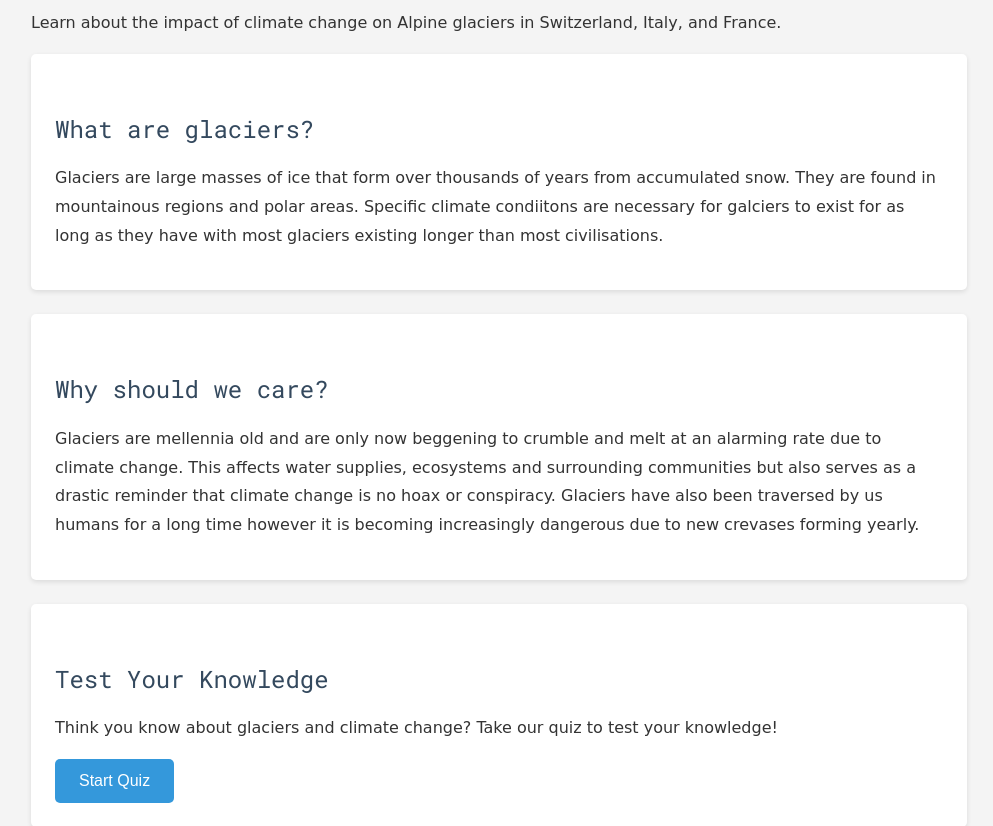
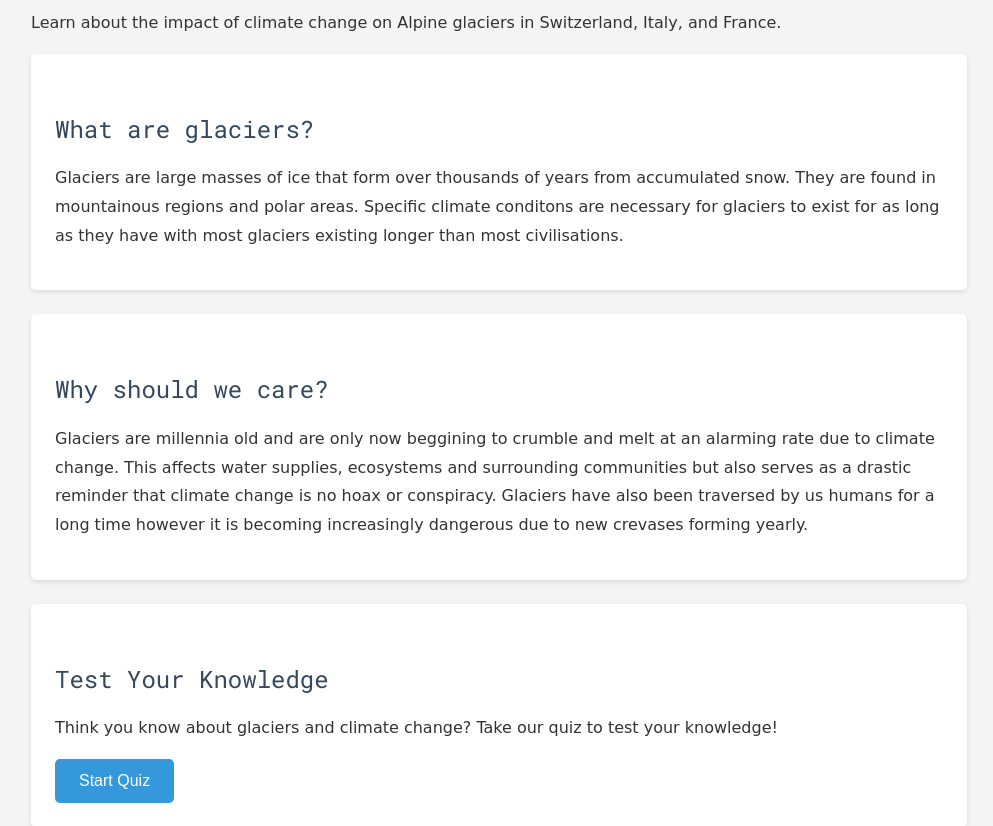
Before and after one commit to Gab1999/Alpinewatchwebsite, a Flask app: page / in a window 1280 px wide. Shown: the part 148-974 px from the top of the page, without its empty margins (141-1134 px from the left). Run offline with Flask 3, Linux system fonts and the light colour scheme; some web fonts are replaced.

Commit message:
Update home-page.html

```diff
--- a/templates/home-page.html
+++ b/templates/home-page.html
@@ -42,12 +42,12 @@
 
             <div class="card">
                 <h2>What are glaciers?</h2>
-                <p>Glaciers are large masses of ice that form over thousands of years from accumulated snow. They are found in mountainous regions and polar areas. Specific climate condiitons are necessary for galciers to exist for as long as they have with most glaciers existing longer than most civilisations.</p>
+                <p>Glaciers are large masses of ice that form over thousands of years from accumulated snow. They are found in mountainous regions and polar areas. Specific climate conditons are necessary for glaciers to exist for as long as they have with most glaciers existing longer than most civilisations.</p>
             </div>
 
             <div class="card">
                 <h2>Why should we care?</h2>
-                <p>Glaciers are mellennia old and are only now beggening to crumble and melt at an alarming rate due to climate change. This affects water supplies, ecosystems and surrounding communities but also serves as a drastic reminder that climate change is no hoax or conspiracy. Glaciers have also been traversed by us humans for a long time however it is becoming increasingly dangerous due to new crevases forming yearly.</p>
+                <p>Glaciers are millennia old and are only now beggining to crumble and melt at an alarming rate due to climate change. This affects water supplies, ecosystems and surrounding communities but also serves as a drastic reminder that climate change is no hoax or conspiracy. Glaciers have also been traversed by us humans for a long time however it is becoming increasingly dangerous due to new crevases forming yearly.</p>
             </div>
 
             <div class="card">
```
